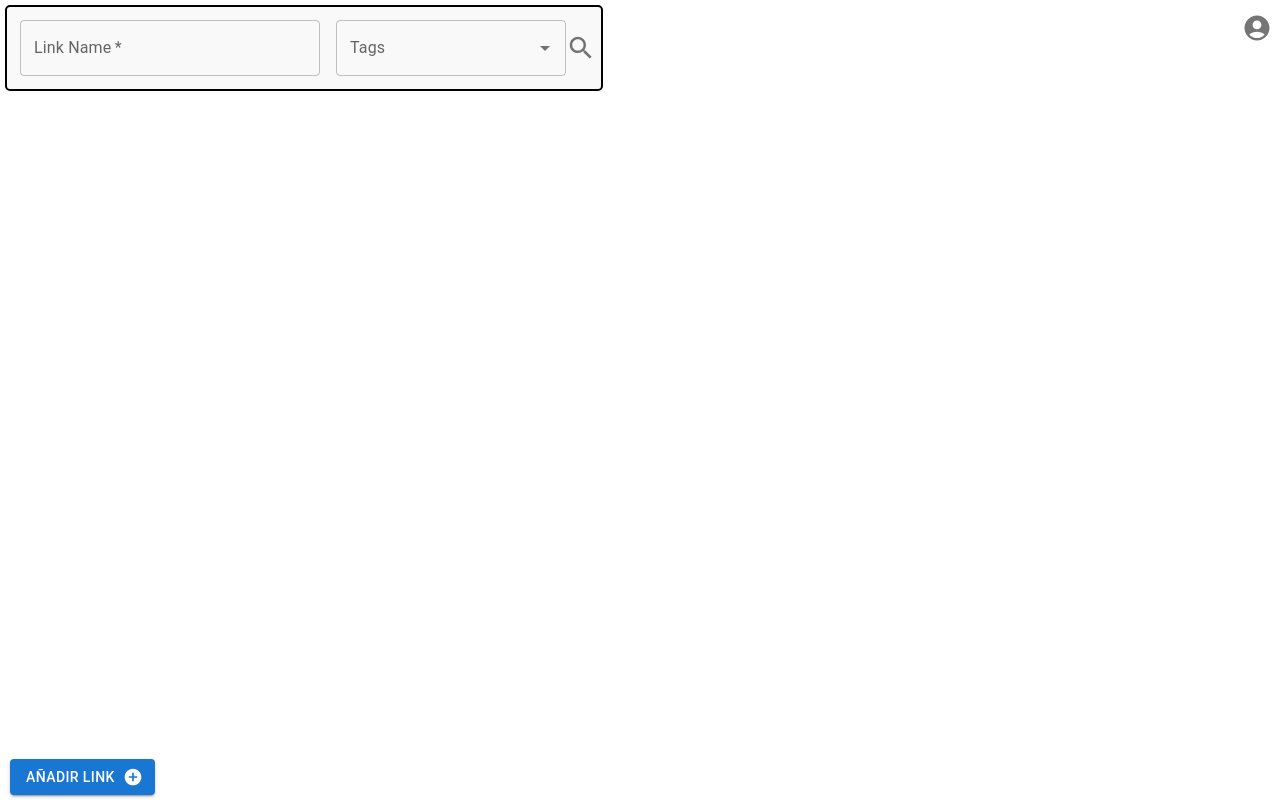
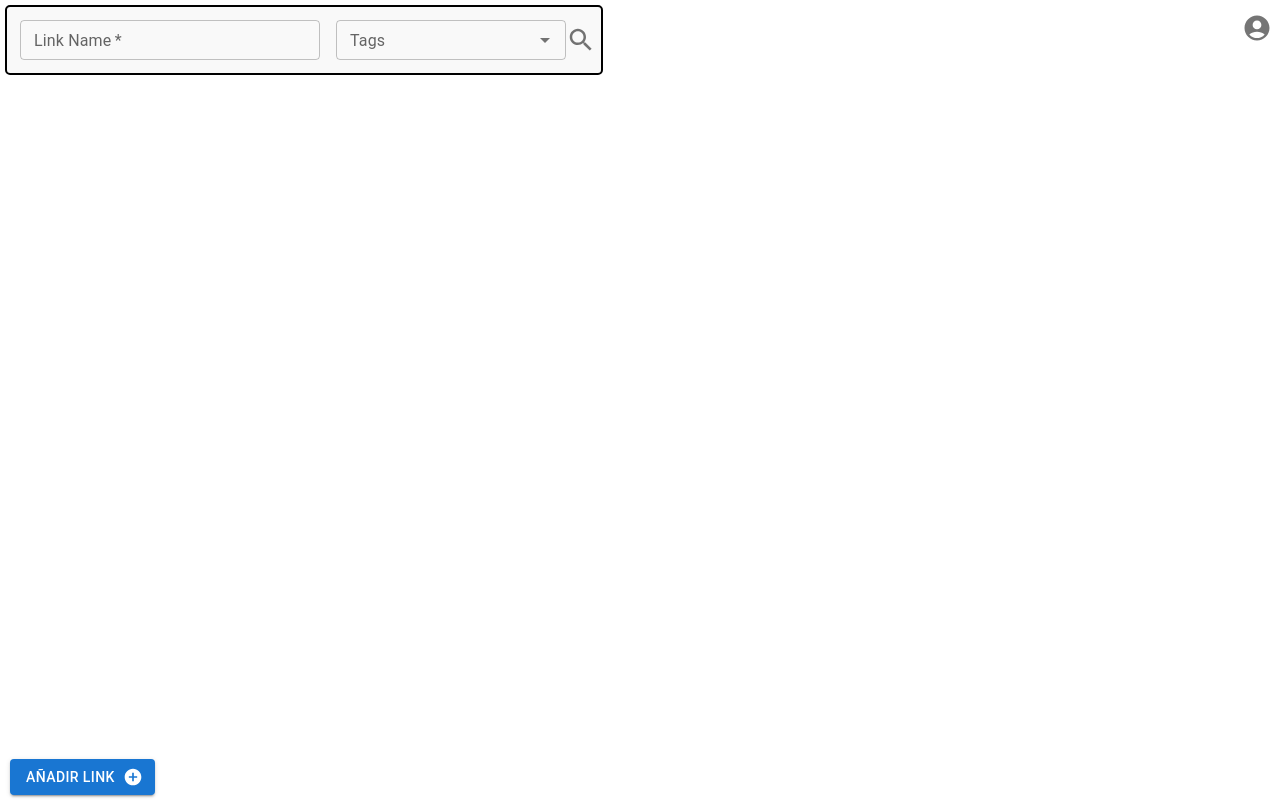
Before and after one commit to Jeebka/Jeebka_Frontend, a Next.js app: page /home in a window 1280 px wide. Built offline with nearby package versions, Linux system fonts and the light colour scheme; no server answers; sample sign-in values are in the browser's storage.

Commit message:
AddLink and SearchBar completed. Use states, not that good

```diff
--- a/components/links/AddLink.js
+++ b/components/links/AddLink.js
@@ -2,21 +2,29 @@ import React, { useState, useEffect } from "react";
 import ReactDOM from "react-dom";
 import TextField from "@mui/material/TextField";
 import AddCircleIcon from "@mui/icons-material/AddCircle";
-
+import { CircularProgress } from "@mui/material";
+import { Autocomplete } from "@mui/material";
+import CheckBoxOutlineBlankIcon from "@mui/icons-material/CheckBoxOutlineBlank";
+import CheckBoxIcon from "@mui/icons-material/CheckBox";
+import Checkbox from "@mui/material/Checkbox";
 import css from "../../styles/Link.module.css";
 
 import Box from "@mui/material/Box";
 import Button from "@mui/material/Button";
-import CheckboxesTags from "./CheckboxesTag";
-import GroupsAdd from "./GroupsAdd";
 import SendIcon from "@mui/icons-material/Send";
 
+function sleep(delay = 0) {
+  return new Promise((resolve) => {
+    setTimeout(resolve, delay);
+  });
+}
+
 function AddLink() {
+  const [tagsAdd, setTagsAdd] = useState({});
+  const [groupAdd, setGroupAdd] = useState(" ");
   const [link, setLink] = useState({
     name: "",
     url: "",
-    tags: [],
-    group: "undefined",
   });
 
   const handleChange = (e) => {
@@ -27,14 +35,42 @@ function AddLink() {
   };
 
   const addLink = () => {
-    console.log(link);
+    console.log(link, "tags:", tagsAdd, "group:", groupAdd);
   };
 
   const [show, setShow] = useState(false);
-
+  const [open, setOpen] = useState(false);
+  const [options, setOptions] = useState([]);
   const handleClick = () => {
     setShow(!show);
   };
+
+  const loading = open && options.length === 0;
+
+  React.useEffect(() => {
+    let active = true;
+    if (!loading) {
+      return undefined;
+    }
+    (async () => {
+      await sleep(1e3);
+      if (active) {
+        setOptions([...groups]);
+      }
+    })();
+    return () => {
+      active = false;
+    };
+  }, [loading]);
+
+  React.useEffect(() => {
+    if (!open) {
+      setOptions([]);
+    }
+  }, [open]);
+
+  const icon = <CheckBoxOutlineBlankIcon fontSize="small" />;
+  const checkedIcon = <CheckBoxIcon fontSize="small" />;
 
   return (
     <div>
@@ -77,11 +113,69 @@ function AddLink() {
               onChange={handleChange}
               sx={{ width: 297 }}
             />
-            <GroupsAdd width={610} value={link.group} onChange={handleChange} />
-            <CheckboxesTags
-              width={610}
-              value={link.tags}
-              onChanges={handleChange}
+            <Autocomplete
+              id="asynchronous-group-addlink"
+              name="group"
+              open={open}
+              size="medium"
+              sx={{ width: 610 }}
+              onChange={(event, value) => setGroupAdd(value)}
+              onOpen={() => {
+                setOpen(true);
+              }}
+              onClose={() => {
+                setOpen(false);
+              }}
+              isOptionEqualToValue={(option, value) =>
+                option.name === value.name
+              }
+              getOptionLabel={(option) => option.name}
+              options={options}
+              loading={loading}
+              renderInput={(params) => (
+                <TextField
+                  {...params}
+                  label="Groups"
+                  InputProps={{
+                    ...params.InputProps,
+                    endAdornment: (
+                      <React.Fragment>
+                        {loading ? (
+                          <CircularProgress color="inherit" size={20} />
+                        ) : null}
+                        {params.InputProps.endAdornment}
+                      </React.Fragment>
+                    ),
+                  }}
+                />
+              )}
+            />
+
+            <Autocomplete
+              multiple
+              name="tags"
+              size="medium"
+              //error={error}
+              id="checkbox-tags"
+              sx={{ width: 610 }}
+              options={tags}
+              disableCloseOnSelect
+              getOptionLabel={(tags) => tags.name}
+              onChange={(event, value) => setTagsAdd(value)}
+              renderOption={(props, tags, { selected }) => (
+                <li {...props}>
+                  <Checkbox
+                    icon={icon}
+                    checkedIcon={checkedIcon}
+                    style={{ marginRight: 3 }}
+                    checked={selected}
+                  />
+                  {tags.name}
+                </li>
+              )}
+              renderInput={(params) => (
+                <TextField {...params} label="Tags" placeholder="Tags" />
+              )}
             />
 
             <Button
@@ -98,4 +192,22 @@ function AddLink() {
   );
 }
 
+const groups = [
+  { name: "Mate", id: "123" },
+  { name: "Sova", id: "321" },
+];
+
+const tags = [
+  { name: "Mate" },
+  { name: "Algebra" },
+  { name: "ECI" },
+  { name: "Games" },
+  { name: "Doom" },
+  { name: "Algoritmos" },
+  { name: "Redes" },
+  { name: "Web" },
+  { name: "HTML" },
+  { name: "CSS" },
+];
+
 export default AddLink;
--- a/components/links/CheckboxesTag.js
+++ /dev/null
@@ -1,51 +0,0 @@
-import React, { useState } from "react";
-import Checkbox from "@mui/material/Checkbox";
-import TextField from "@mui/material/TextField";
-import Autocomplete from "@mui/material/Autocomplete";
-import CheckBoxOutlineBlankIcon from "@mui/icons-material/CheckBoxOutlineBlank";
-import CheckBoxIcon from "@mui/icons-material/CheckBox";
-
-function CheckboxesTags(props) {
-  const [tagsSet, setTags] = useState([]);
-  const tags = [{ name: "Mate" }, { name: "Sova" }];
-  const icon = <CheckBoxOutlineBlankIcon fontSize="small" />;
-  const checkedIcon = <CheckBoxIcon fontSize="small" />;
-  //const error = true;
-  const handleChangeAutocomplete = (event, value, name) => {
-    console.log(value);
-    setTags((tagsSet) => ({
-      ...tagsSet,
-      [name]: value,
-    }));
-    console.log(tagsSet);
-  };
-
-  return (
-    <Autocomplete
-      multiple
-      name="tags"
-      //error={error}
-      id="checkbox-tags"
-      sx={{ width: props.width }}
-      options={tags}
-      disableCloseOnSelect
-      getOptionLabel={(tags) => tags.name}
-      renderOption={(props, tags, { selected }) => (
-        <li {...props}>
-          <Checkbox
-            icon={icon}
-            checkedIcon={checkedIcon}
-            style={{ marginRight: 3 }}
-            checked={selected}
-          />
-          {tags.name}
-        </li>
-      )}
-      renderInput={(params) => (
-        <TextField {...params} label="Tags" placeholder="Tags" />
-      )}
-    />
-  );
-}
-
-export default CheckboxesTags;
--- a/components/links/GroupsAdd.js
+++ /dev/null
@@ -1,92 +0,0 @@
-import React, { useState } from "react";
-import { TextField } from "@mui/material";
-import { Autocomplete } from "@mui/material";
-import { CircularProgress } from "@mui/material";
-
-function sleep(delay = 0) {
-  return new Promise((resolve) => {
-    setTimeout(resolve, delay);
-  });
-}
-
-function GroupsAdd(props) {
-  const [open, setOpen] = useState(false);
-  const [options, setOptions] = useState([]);
-
-  const [value, setValue] = useState(options[0]);
-  const [inputValue, setInputValue] = useState("");
-
-  const loading = open && options.length === 0;
-
-  React.useEffect(() => {
-    let active = true;
-    if (!loading) {
-      return undefined;
-    }
-    (async () => {
-      await sleep(1e3);
-      if (active) {
-        setOptions([...groups]);
-      }
-    })();
-    return () => {
-      active = false;
-    };
-  }, [loading]);
-
-  React.useEffect(() => {
-    if (!open) {
-      setOptions([]);
-    }
-  }, [open]);
-
-  return (
-    <Autocomplete
-      id="asynchronous-group-addlink"
-      open={open}
-      sx={{ width: props.width }}
-      onOpen={() => {
-        setOpen(true);
-      }}
-      onClose={() => {
-        setOpen(false);
-      }}
-      value={value}
-      onChange={(event, newValue) => {
-        setValue(newValue);
-      }}
-      inputValue={inputValue}
-      onInputChange={(event, newInputValue) => {
-        setInputValue(newInputValue);
-      }}
-      isOptionEqualToValue={(option, value) => option.name === value.name}
-      getOptionLabel={(option) => option.name}
-      options={options}
-      loading={loading}
-      renderInput={(params) => (
-        <TextField
-          {...params}
-          label="Groups"
-          InputProps={{
-            ...params.InputProps,
-            endAdornment: (
-              <React.Fragment>
-                {loading ? (
-                  <CircularProgress color="inherit" size={20} />
-                ) : null}
-                {params.InputProps.endAdornment}
-              </React.Fragment>
-            ),
-          }}
-        />
-      )}
-    />
-  );
-}
-
-const groups = [
-  { name: "Mate", url: "123" },
-  { name: "Sova", url: "321" },
-];
-
-export default GroupsAdd;
--- a/components/links/SearchBar.js
+++ b/components/links/SearchBar.js
@@ -1,13 +1,20 @@
 import React, { useState } from "react";
 import { Box } from "@mui/material";
-import CheckboxesTags from "./CheckboxesTag";
 import TextField from "@mui/material/TextField";
 import IconButton from "@mui/material/IconButton";
 import SearchIcon from "@mui/icons-material/Search";
+import Autocomplete from "@mui/material/Autocomplete";
+import CheckBoxOutlineBlankIcon from "@mui/icons-material/CheckBoxOutlineBlank";
+import CheckBoxIcon from "@mui/icons-material/CheckBox";
+import Checkbox from "@mui/material/Checkbox";
+
 import css from "../../styles/Link.module.css";
 
 function SearchBar() {
-  const [searchValue, setSearchValue] = useState({ link: "", tags: [] });
+  const [searchValue, setSearchValue] = useState({ link: "" });
+  const [searchTags, setSearchTags] = useState({});
+  const icon = <CheckBoxOutlineBlankIcon fontSize="small" />;
+  const checkedIcon = <CheckBoxIcon fontSize="small" />;
   const handleChange = (e) => {
     setSearchValue({
       ...searchValue,
@@ -15,8 +22,21 @@ function SearchBar() {
     });
   };
 
+  const tags = [
+    { name: "Mate" },
+    { name: "Algebra" },
+    { name: "ECI" },
+    { name: "Games" },
+    { name: "Doom" },
+    { name: "Algoritmos" },
+    { name: "Redes" },
+    { name: "Web" },
+    { name: "HTML" },
+    { name: "CSS" },
+  ];
+
   const searchLink = () => {
-    console.log(searchValue);
+    console.log(searchValue, searchTags);
   };
 
   return (
@@ -33,6 +53,7 @@ function SearchBar() {
       >
         <TextField
           sx={{ width: 300 }}
+          size="small"
           required
           className="searchLink"
           name="link"
@@ -41,16 +62,34 @@ function SearchBar() {
           value={searchValue.link}
           onChange={handleChange}
         />
-        <CheckboxesTags
-          width={230}
-          onChange={handleChange}
-          prevState={searchValue.tags}
+        <Autocomplete
+          multiple
+          name="tags"
+          size="small"
+          //error={error}
+          id="checkbox-tags"
+          sx={{ width: 230 }}
+          options={tags}
+          disableCloseOnSelect
+          getOptionLabel={(tags) => tags.name}
+          onChange={(event, value) => setSearchTags(value)}
+          renderOption={(props, tags, { selected }) => (
+            <li {...props}>
+              <Checkbox
+                icon={icon}
+                checkedIcon={checkedIcon}
+                style={{ marginRight: 3 }}
+                checked={selected}
+              />
+              {tags.name}
+            </li>
+          )}
+          renderInput={(params) => (
+            <TextField {...params} label="Tags" placeholder="Tags" />
+          )}
         />
-        <IconButton>
-          <SearchIcon
-            sx={{ width: 30, height: 30, right: 20 }}
-            onClick={searchLink}
-          />
+        <IconButton onClick={searchLink}>
+          <SearchIcon sx={{ width: 30, height: 30, right: 20 }} />
         </IconButton>
       </Box>
     </div>
```
